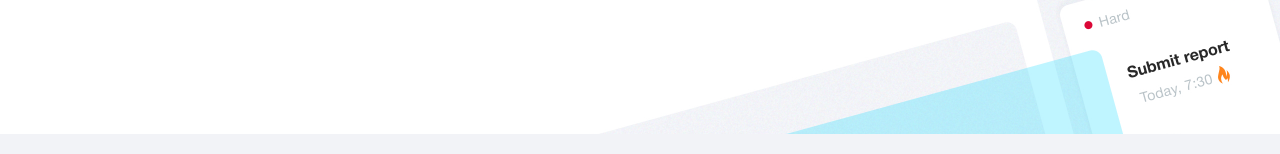
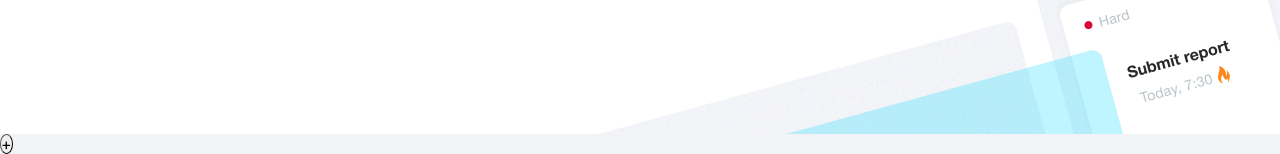
Before and after one commit to kabakmichal/final-project-gr2-front, a React (Create React App) app: page / in a window 1280 px wide. Shown: the part 666-820 px from the top of the page. Built offline with nearby package versions, Linux system fonts and the light colour scheme; a web font is replaced by a local one.

Commit message:
simple button and windows

```diff
--- /dev/null
+++ b/src/Components/AddButton/AddButton.module.css
@@ -0,0 +1,10 @@
+.btn {
+  border-radius: 50%;
+  border-width: 1px;
+}
+
+.container {
+  display: flex;
+  flex-direction: row;
+  justify-content: space-between;
+}
--- /dev/null
+++ b/src/Components/AddButton/index.jsx
@@ -0,0 +1,20 @@
+import React, { useState } from "react";
+import styles from "./AddButton.module.css";
+import { QuestOrChallenge } from "../QuestOrChallenge";
+
+export const AddButton = () => {
+  const [components, setComponents] = useState([]);
+
+  const addComponent = () => {
+    return setComponents([components.concat(<QuestOrChallenge />)]);
+  };
+
+  return (
+    <>
+      <button type="button" className={styles.btn} onClick={addComponent}>
+        +
+      </button>
+      <div className="container">{components}</div>
+    </>
+  );
+};
--- /dev/null
+++ b/src/Components/QuestOrChallenge/QuestOrChallenge.module.css
@@ -0,0 +1,7 @@
+.window {
+  width: 205px;
+  height: 199px;
+  border: solid 2px black;
+  margin: 0;
+  display: flex;
+}
--- /dev/null
+++ b/src/Components/QuestOrChallenge/index.jsx
@@ -0,0 +1,10 @@
+import React from "react";
+import styles from "./QuestOrChallenge.module.css";
+
+export const QuestOrChallenge = () => {
+  return (
+    <>
+      <div className={styles.window}>Quest or challenge</div>
+    </>
+  );
+};
--- a/src/Pages/Home/Home.js
+++ b/src/Pages/Home/Home.js
@@ -1,10 +1,12 @@
 import React, { useState } from "react";
 import css from "./Home.module.css";
+import { AddButton } from "../../Components/AddButton"; //USUNAC!!!
 
 import AuthModal from "../../Components/AuthModal/AuthModal";
 
 export default function Home() {
   const [modal, setModal] = useState(false);
+  // const [components, setComponents] = useState([]);
 
   return (
     <div>
@@ -33,6 +35,7 @@ export default function Home() {
         </div>
       </div>
       <AuthModal open={modal} onClose={() => setModal(false)} />
+      <AddButton></AddButton>
     </div>
   );
 }
```
